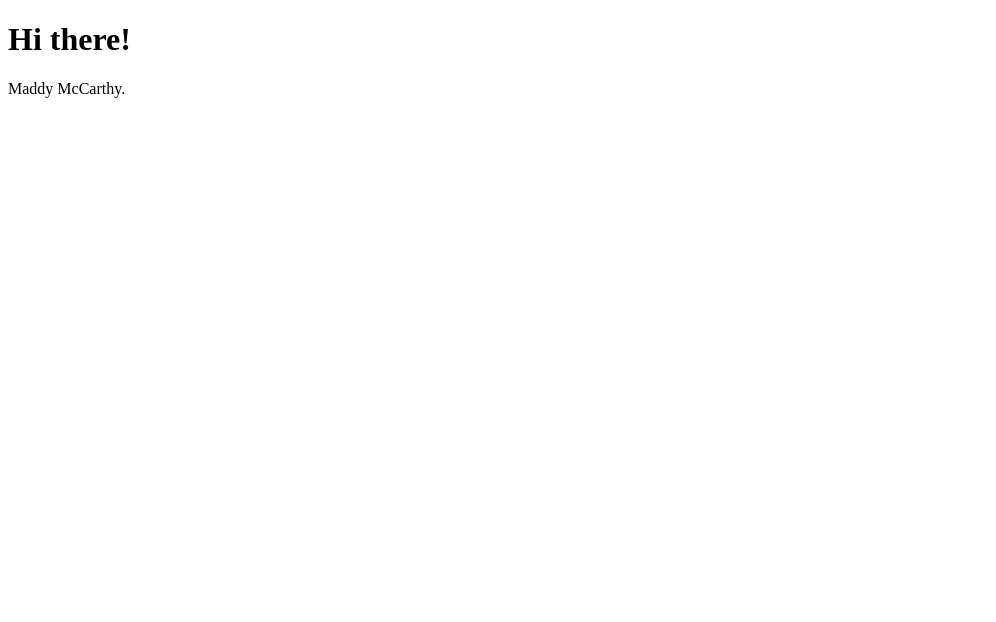
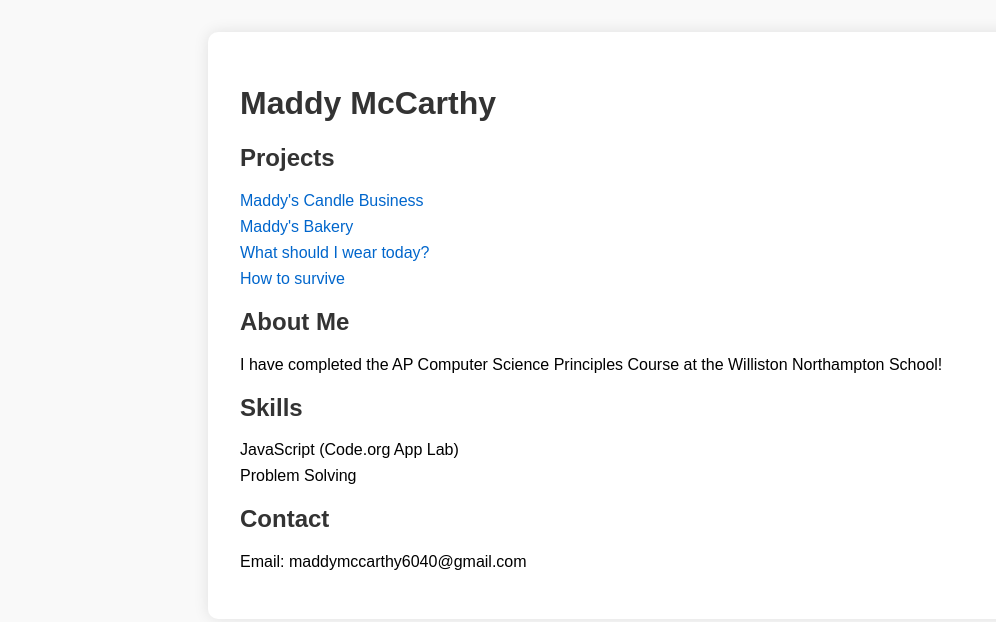
Before and after one commit to maddy-mccarthy/maddy-mccarthy.github.io, a plain HTML site: page index.html in a window 1280 px wide. Shown: the whole page, without its empty margins (0-996 px from the left). Drawn offline with Linux system fonts and the light colour scheme.

Commit message:
Update index.html

```diff
--- a/index.html
+++ b/index.html
@@ -1,7 +1,67 @@
 <!DOCTYPE html>
-<html>
+<html lang="en">
+<head>
+  <meta charset="UTF-8" />
+  <meta name="viewport" content="width=device-width, initial-scale=1.0"/>
+  <title>Maddy McCarthy - Resume</title>
+  <style>
+    body {
+      font-family: Arial, sans-serif;
+      margin: 0;
+      padding: 2rem;
+      background-color: #f9f9f9;
+    }
+    .container {
+      max-width: 800px;
+      margin: auto;
+      background: white;
+      padding: 2rem;
+      border-radius: 10px;
+      box-shadow: 0 0 15px rgba(0,0,0,0.1);
+    }
+    h1, h2 {
+      color: #333;
+    }
+    a {
+      color: #0066cc;
+      text-decoration: none;
+    }
+    a:hover {
+      text-decoration: underline;
+    }
+    ul {
+      list-style-type: none;
+      padding-left: 0;
+    }
+    li {
+      margin-bottom: 0.5rem;
+    }
+  </style>
+</head>
 <body>
-<h1> Hi there! </h1>
-<p> Maddy McCarthy.</p>
+  <div class="container">
+    <h1>Maddy McCarthy</h1>
+
+    <h2>Projects</h2>
+    <ul>
+      <li><a href="https://studio.code.org/projects/applab/f_6oS_A_CBT_wS1IqdZ1D7FMcdiDxYHVY0abGiWenTQ/" target="_blank">Maddy's Candle Business</a></li>
+      <li><a href="https://studio.code.org/projects/applab/OJaUKAiILXkUH83qNtV5aJupw377WgjhRX7ZN6UY4co/" target="_blank">Maddy's Bakery</a></li>
+      <li><a href="https://studio.code.org/projects/applab/vcnAsMtxj4twKX-CiSXLcKEY4GUjHp0NAk2cLBBIdt8/" target="_blank">What should I wear today?</a></li>
+      <li><a href="https://studio.code.org/projects/applab/YsLEGGFFqsPLYJwEsyYgsuqlyS8umar_WHjiEKHvClI/" target="_blank">How to survive</a></li>
+    </ul>
+
+    <!-- Optional sections to fill in -->
+    <h2>About Me</h2>
+    <p>I have completed the AP Computer Science Principles Course at the Williston Northampton School!</p>
+
+    <h2>Skills</h2>
+    <ul>
+      <li>JavaScript (Code.org App Lab)</li>
+      <li>Problem Solving</li>
+    </ul>
+
+    <h2>Contact</h2>
+    <p>Email: maddymccarthy6040@gmail.com</p>
+  </div>
 </body>
 </html>
```
